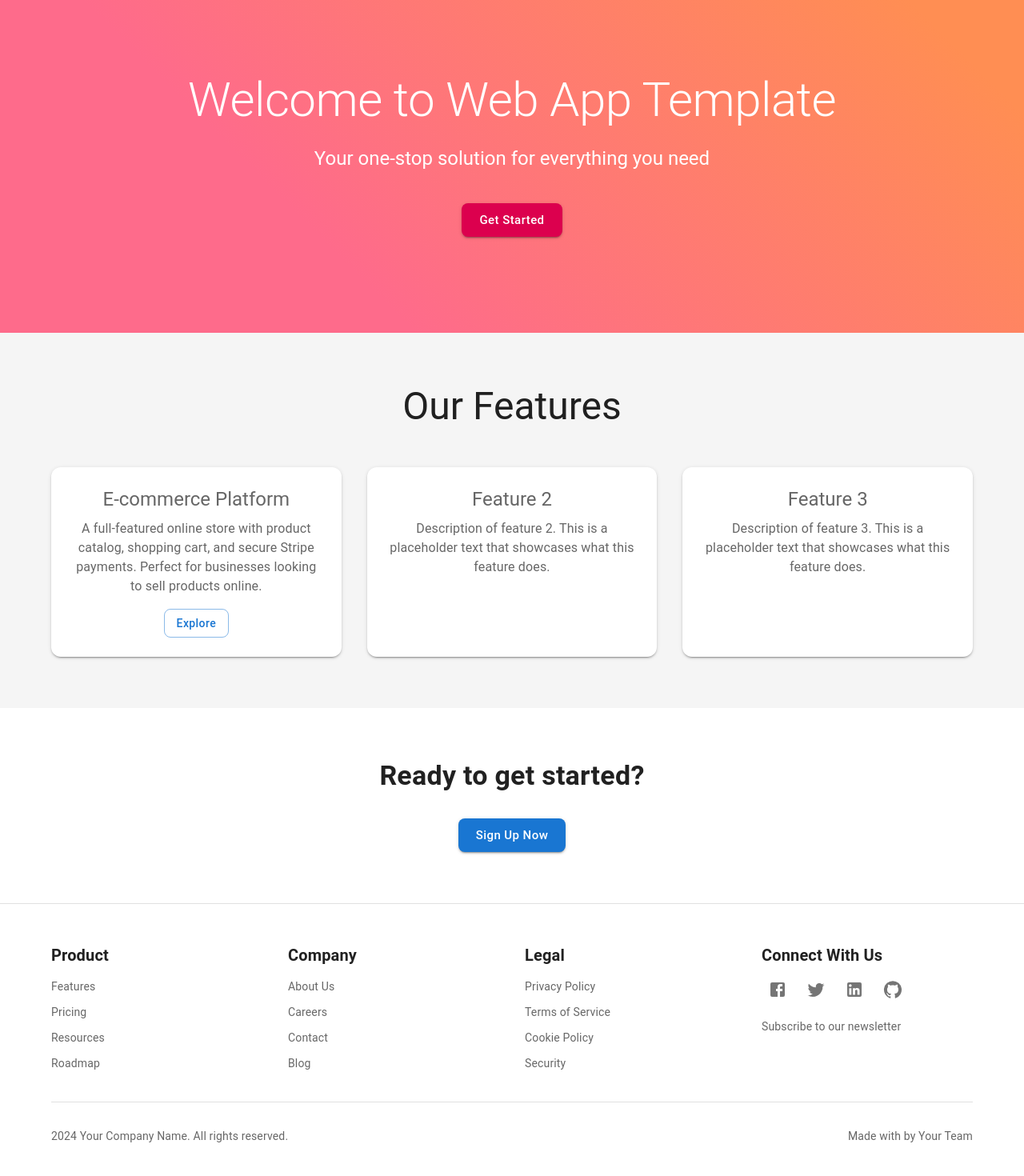
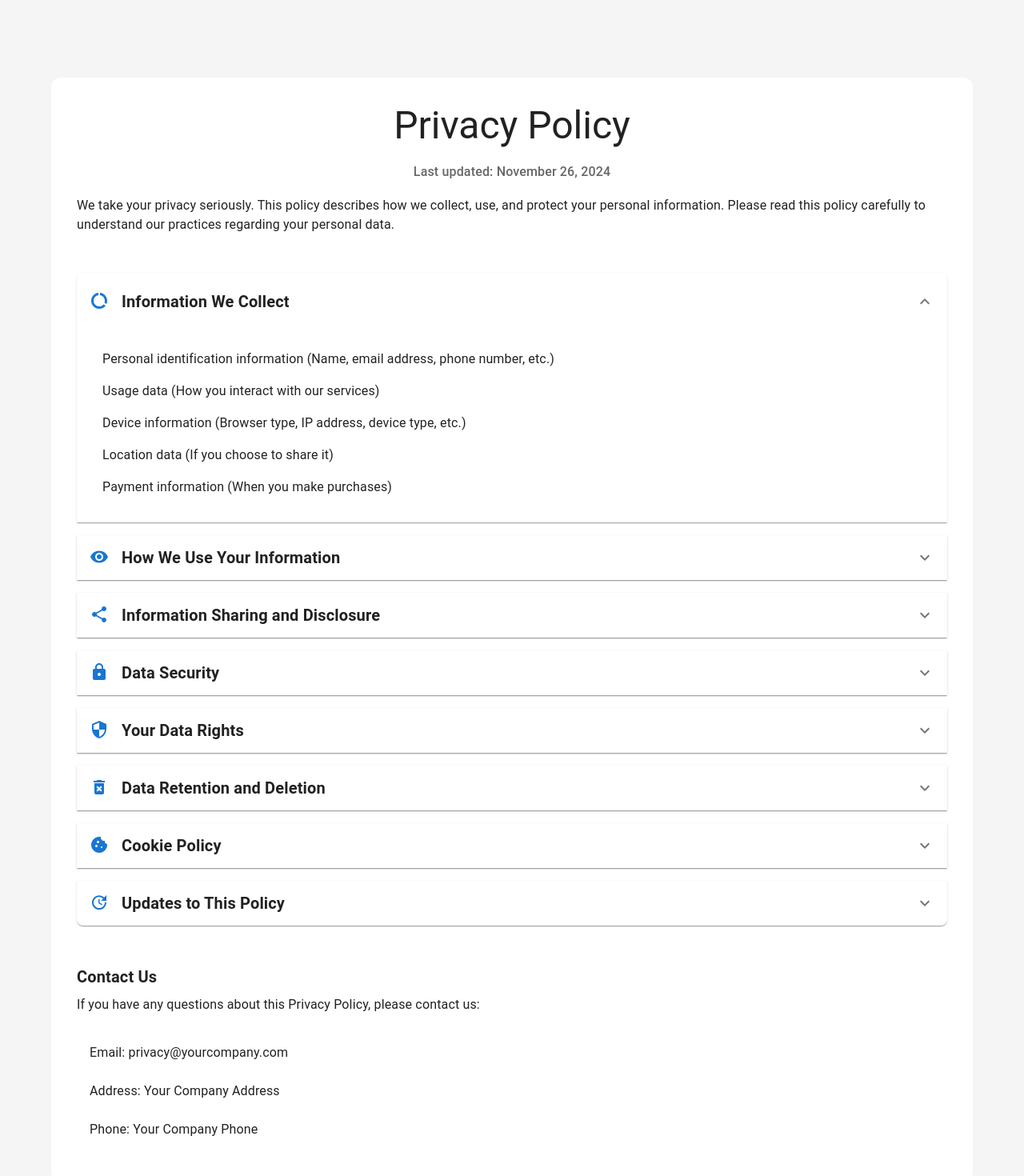
Before and after one commit to timone019/web-app-template, a React (Create React App) app: page /privacy in a window 1280 px wide. Before the commit this address led to /. Shown: the part 100-1570 px from the top of the page at 80% size. Built offline with nearby package versions, Linux system fonts and the light colour scheme.

Commit message:
footer: built out privacy policy

```diff
--- a/src/App.tsx
+++ b/src/App.tsx
@@ -21,6 +21,7 @@ import OrderConfirmation from './pages/OrderConfirmation';
 import Pricing from './pages/Pricing';
 import Resources from './pages/Resources';
 import Roadmap from './pages/Roadmap';
+import Privacy from './pages/Privacy';
 
 const App = () => {
   return (
@@ -150,6 +151,17 @@ const AppContent = () => {
                 </Box>
               }
             />
+            <Route
+              path="/privacy"
+              element={
+                <Box sx={{ display: 'flex', flexDirection: 'column', minHeight: '100vh' }}>
+                  <Box sx={{ flex: 1, mt: 8 }}>
+                    <Privacy />
+                  </Box>
+                  <Footer />
+                </Box>
+              }
+            />
             <Route path="*" element={<Navigate to="/" replace />} />
           </Routes>
         </Box>
--- a/src/components/Footer.tsx
+++ b/src/components/Footer.tsx
@@ -25,7 +25,7 @@ const Footer: React.FC = () => {
       { name: 'Blog', href: '#' },
     ],
     legal: [
-      { name: 'Privacy Policy', href: '#' },
+      { name: 'Privacy Policy', path: '/privacy' },
       { name: 'Terms of Service', href: '#' },
       { name: 'Cookie Policy', href: '#' },
       { name: 'Security', href: '#' },
@@ -128,6 +128,22 @@ const Footer: React.FC = () => {
             <Box>
               {footerLinks.legal.map((link) => (
                 <Box key={link.name} sx={{ py: 0.5 }}>
+                  {link.path ? (
+                    <Link
+                      component={RouterLink}
+                      to={link.path}
+                      variant="body2"
+                      color="text.secondary"
+                      sx={{
+                        textDecoration: 'none',
+                        '&:hover': {
+                          textDecoration: 'underline',
+                        },
+                      }}
+                    >
+                      {link.name}
+                    </Link>
+                  ) : (
                     <Link
                       href={link.href}
                       variant="body2"
@@ -141,6 +157,7 @@ const Footer: React.FC = () => {
                     >
                       {link.name}
                     </Link>
+                  )}
                 </Box>
               ))}
             </Box>
--- /dev/null
+++ b/src/pages/Privacy.tsx
@@ -0,0 +1,211 @@
+import React from 'react';
+import {
+  Container,
+  Typography,
+  Box,
+  Paper,
+  Divider,
+  List,
+  ListItem,
+  ListItemIcon,
+  ListItemText,
+  Accordion,
+  AccordionSummary,
+  AccordionDetails,
+  useTheme,
+} from '@mui/material';
+import {
+  Security as SecurityIcon,
+  ExpandMore as ExpandMoreIcon,
+  DataUsage as DataIcon,
+  Lock as LockIcon,
+  Visibility as VisibilityIcon,
+  Share as ShareIcon,
+  DeleteForever as DeleteIcon,
+  Cookie as CookieIcon,
+  Update as UpdateIcon,
+} from '@mui/icons-material';
+
+interface PolicySection {
+  title: string;
+  icon: React.ReactNode;
+  content: string[];
+}
+
+const policySections: PolicySection[] = [
+  {
+    title: 'Information We Collect',
+    icon: <DataIcon />,
+    content: [
+      'Personal identification information (Name, email address, phone number, etc.)',
+      'Usage data (How you interact with our services)',
+      'Device information (Browser type, IP address, device type, etc.)',
+      'Location data (If you choose to share it)',
+      'Payment information (When you make purchases)',
+    ],
+  },
+  {
+    title: 'How We Use Your Information',
+    icon: <VisibilityIcon />,
+    content: [
+      'To provide and maintain our service',
+      'To notify you about changes to our service',
+      'To provide customer support',
+      'To gather analysis or valuable information to improve our service',
+      'To detect, prevent and address technical issues',
+    ],
+  },
+  {
+    title: 'Information Sharing and Disclosure',
+    icon: <ShareIcon />,
+    content: [
+      'We do not sell your personal information to third parties',
+      'We may share your information with service providers who assist in our operations',
+      'We may share information when required by law',
+      'We may share anonymous, aggregated information for analytical purposes',
+    ],
+  },
+  {
+    title: 'Data Security',
+    icon: <LockIcon />,
+    content: [
+      'We implement industry-standard security measures',
+      'Data encryption in transit and at rest',
+      'Regular security assessments and audits',
+      'Limited access to personal information by employees',
+      'Secure data centers and cloud infrastructure',
+    ],
+  },
+  {
+    title: 'Your Data Rights',
+    icon: <SecurityIcon />,
+    content: [
+      'Right to access your personal information',
+      'Right to correct inaccurate data',
+      'Right to request deletion of your data',
+      'Right to restrict processing of your data',
+      'Right to data portability',
+    ],
+  },
+  {
+    title: 'Data Retention and Deletion',
+    icon: <DeleteIcon />,
+    content: [
+      'We retain data only as long as necessary',
+      'You can request deletion of your account and data',
+      'Some information may be retained for legal purposes',
+      'Backup data is securely deleted according to our retention schedule',
+    ],
+  },
+  {
+    title: 'Cookie Policy',
+    icon: <CookieIcon />,
+    content: [
+      'We use essential cookies to maintain basic functionality',
+      'Analytics cookies help us understand how you use our service',
+      'You can control cookie preferences through your browser settings',
+      'Third-party cookies are limited to essential service providers',
+    ],
+  },
+  {
+    title: 'Updates to This Policy',
+    icon: <UpdateIcon />,
+    content: [
+      'We may update this policy from time to time',
+      'You will be notified of significant changes',
+      'Continued use of our service implies acceptance of changes',
+      'Previous versions will be archived and available upon request',
+    ],
+  },
+];
+
+const Privacy = () => {
+  const theme = useTheme();
+
+  return (
+    <Container maxWidth="lg" sx={{ py: 8 }}>
+      <Paper elevation={0} sx={{ p: { xs: 2, md: 4 } }}>
+        <Box sx={{ mb: 6 }}>
+          <Typography variant="h3" component="h1" gutterBottom align="center">
+            Privacy Policy
+          </Typography>
+          <Typography variant="subtitle1" color="text.secondary" align="center" paragraph>
+            Last updated: {new Date().toLocaleDateString('en-US', { month: 'long', day: 'numeric', year: 'numeric' })}
+          </Typography>
+          <Typography paragraph>
+            We take your privacy seriously. This policy describes how we collect, use, and protect your personal information.
+            Please read this policy carefully to understand our practices regarding your personal data.
+          </Typography>
+        </Box>
+
+        <Box sx={{ mb: 4 }}>
+          {policySections.map((section, index) => (
+            <Accordion
+              key={index}
+              defaultExpanded={index === 0}
+              sx={{
+                mb: 2,
+                '&:before': {
+                  display: 'none',
+                },
+                boxShadow: theme.shadows[1],
+              }}
+            >
+              <AccordionSummary
+                expandIcon={<ExpandMoreIcon />}
+                sx={{
+                  '&:hover': {
+                    backgroundColor: theme.palette.action.hover,
+                  },
+                }}
+              >
+                <Box sx={{ display: 'flex', alignItems: 'center', gap: 2 }}>
+                  <Box sx={{ color: 'primary.main' }}>{section.icon}</Box>
+                  <Typography variant="h6">{section.title}</Typography>
+                </Box>
+              </AccordionSummary>
+              <AccordionDetails>
+                <List>
+                  {section.content.map((item, itemIndex) => (
+                    <ListItem key={itemIndex} sx={{ py: 0.5 }}>
+                      <ListItemText
+                        primary={item}
+                        sx={{
+                          '& .MuiListItemText-primary': {
+                            fontSize: '1rem',
+                          },
+                        }}
+                      />
+                    </ListItem>
+                  ))}
+                </List>
+              </AccordionDetails>
+            </Accordion>
+          ))}
+        </Box>
+
+        <Box sx={{ mt: 6 }}>
+          <Typography variant="h6" gutterBottom>
+            Contact Us
+          </Typography>
+          <Typography paragraph>
+            If you have any questions about this Privacy Policy, please contact us:
+          </Typography>
+          <List>
+            <ListItem>
+              <ListItemText primary="Email: privacy@yourcompany.com" />
+            </ListItem>
+            <ListItem>
+              <ListItemText primary="Address: Your Company Address" />
+            </ListItem>
+            <ListItem>
+              <ListItemText primary="Phone: Your Company Phone" />
+            </ListItem>
+          </List>
+        </Box>
+      </Paper>
+    </Container>
+  );
+};
+
+export default Privacy;
```
Lines whose indentation alone changed are shown as unchanged.
